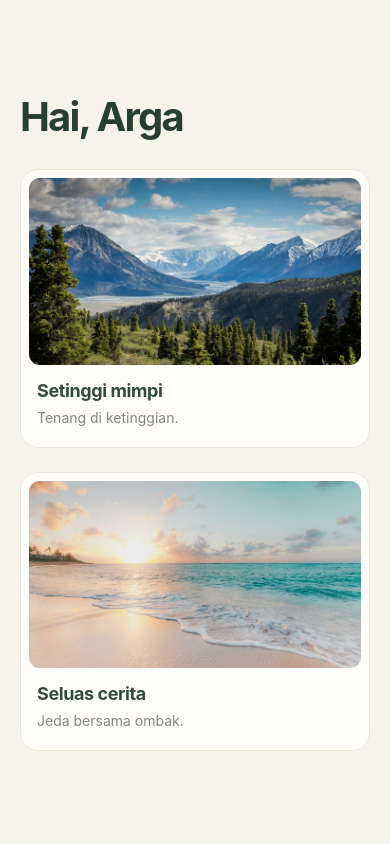
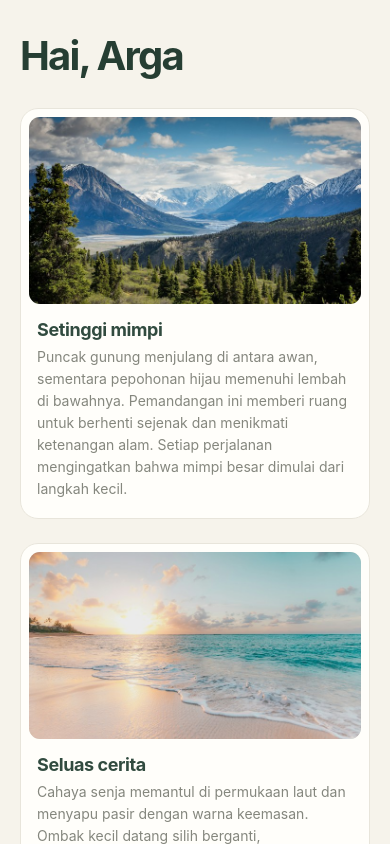
Before and after one commit to yurawawawawa/Tugas-PPK----1, a React Native app: screen / in a window 390 px wide. Built offline with nearby package versions, Linux system fonts and the light colour scheme.

Commit message:
Expand captions for mountain and beach photos

```diff
--- a/App.js
+++ b/App.js
@@ -25,7 +25,13 @@ export default function App() {
                 </View>
                 <View style={styles.caption}>
                   <Text style={styles.captionTitle}>Setinggi mimpi</Text>
-                  <Text style={styles.captionText}>Tenang di ketinggian.</Text>
+                  <Text style={styles.captionText}>
+                    Puncak gunung menjulang di antara awan, sementara pepohonan
+                    hijau memenuhi lembah di bawahnya. Pemandangan ini memberi
+                    ruang untuk berhenti sejenak dan menikmati ketenangan alam.
+                    Setiap perjalanan mengingatkan bahwa mimpi besar dimulai dari
+                    langkah kecil.
+                  </Text>
                 </View>
               </View>
 
@@ -40,7 +46,13 @@ export default function App() {
                 </View>
                 <View style={styles.caption}>
                   <Text style={styles.captionTitle}>Seluas cerita</Text>
-                  <Text style={styles.captionText}>Jeda bersama ombak.</Text>
+                  <Text style={styles.captionText}>
+                    Cahaya senja memantul di permukaan laut dan menyapu pasir
+                    dengan warna keemasan. Ombak kecil datang silih berganti,
+                    menghadirkan suasana yang hangat dan menenangkan. Di tepi
+                    pantai, hari yang panjang terasa lebih ringan saat dinikmati
+                    perlahan, tanpa perlu terburu-buru.
+                  </Text>
                 </View>
               </View>
             </View>
```
Also changed, not shown: screenshots/tampilan-aplikasi.png.
